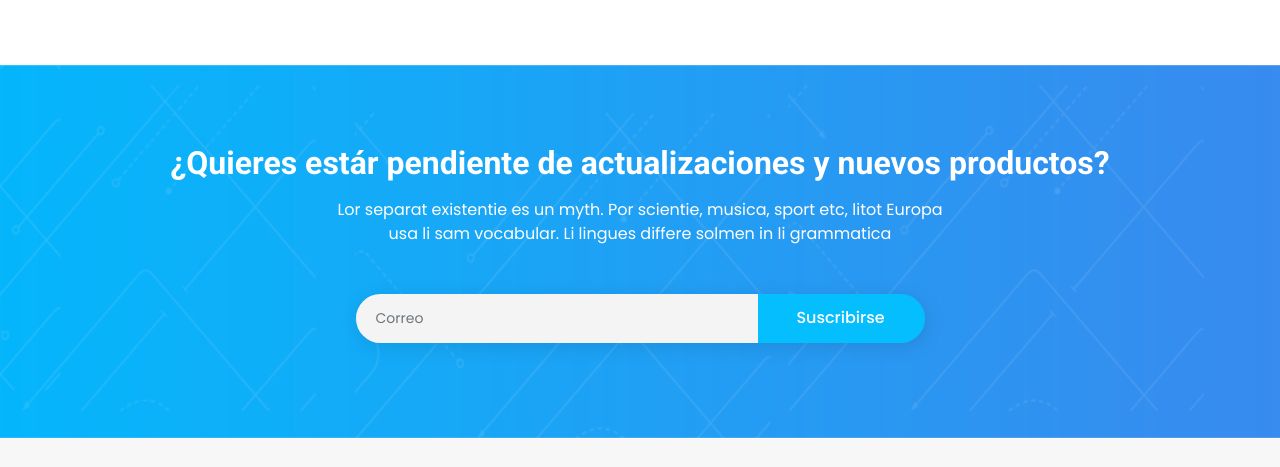
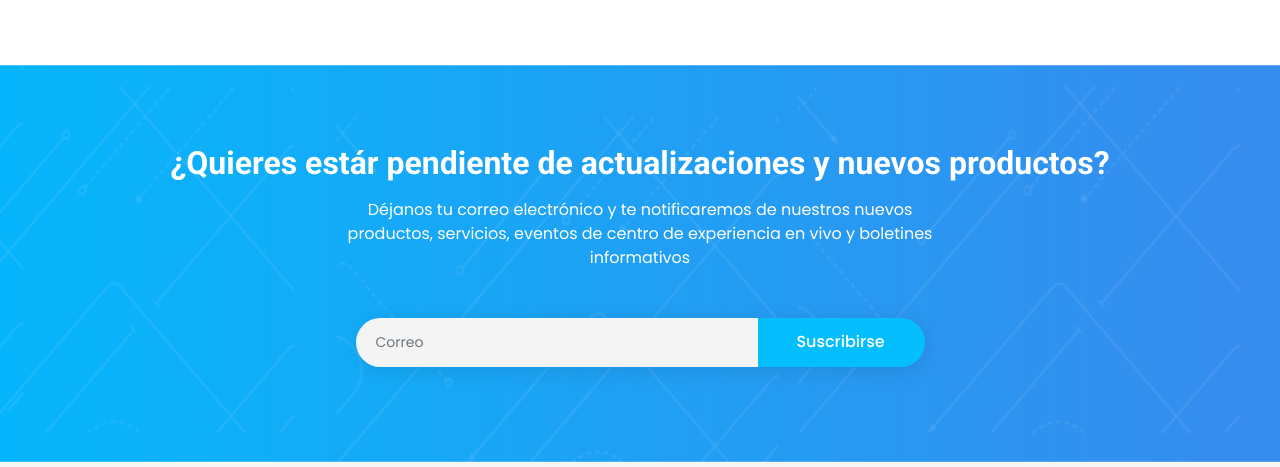
Before and after one commit to wecarrasco/hondutronics, a website: page index.html in a window 1280 px wide. Shown: the part 4405-4872 px from the top of the page. Drawn offline with nearby package versions, Linux system fonts and the light colour scheme.

Commit message:
Changed text

```diff
--- a/index.html
+++ b/index.html
@@ -835,10 +835,8 @@
           <div class="call-action-primary-content text-center ">
             <h1 class="text-white mb-3 call-action-head ">¿Quieres estár pendiente de actualizaciones y nuevos
               productos?</h1>
-            <p class="text-white call-action-text ">Lor separat existentie es un myth. Por scientie, musica, sport etc,
-              litot Europa usa li sam vocabular. Li lingues
-              differe solmen in li grammatica</p>
-
+            <p class="text-white call-action-text ">Déjanos tu correo electrónico y te notificaremos de nuestros nuevos productos, servicios, eventos de centro de
+            experiencia en vivo y boletines informativos</p>
             <form class="mt-5 ">
               <div class="input-group call-action-primary-search ">
                 <input class="form-control call-action-primary-input " placeholder="Correo " aria-label="Recipient 's username"
```
